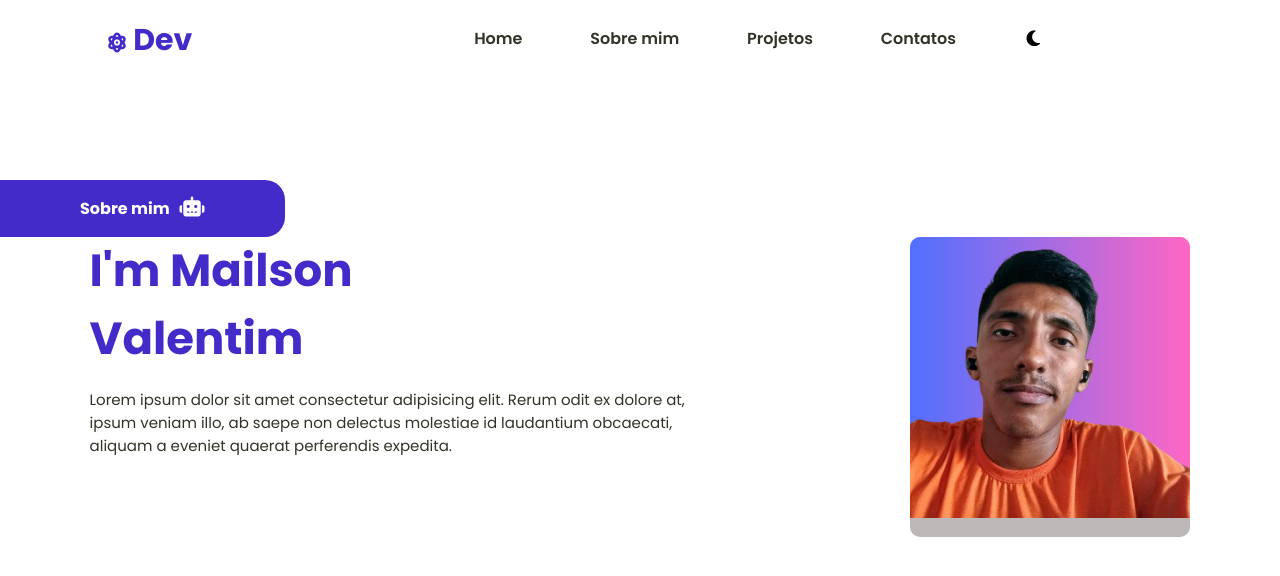
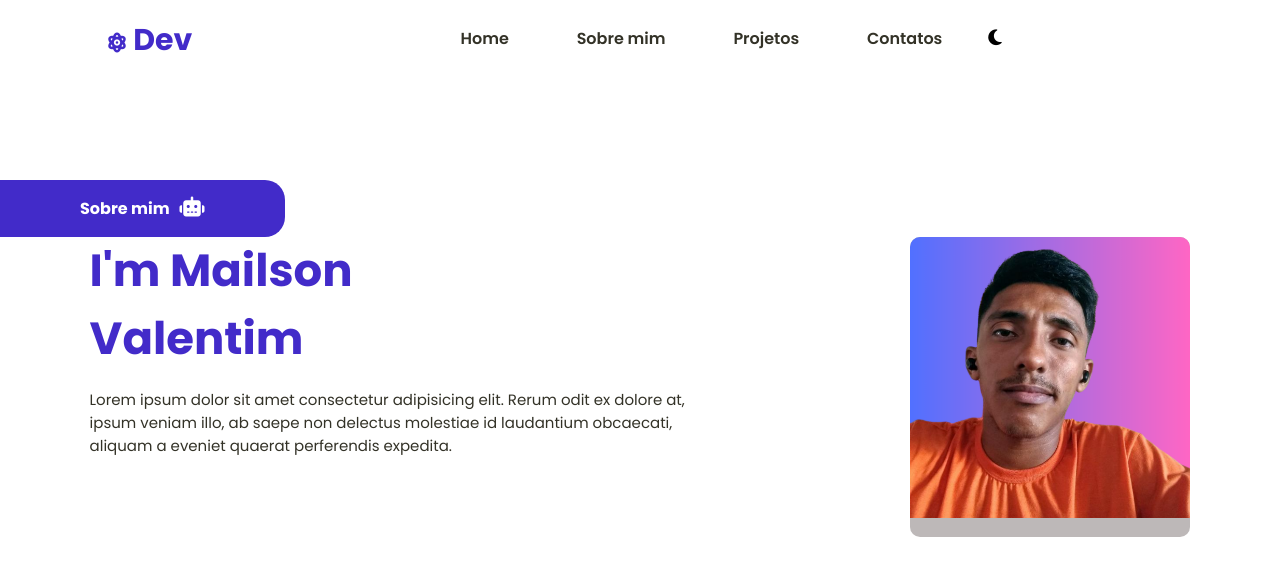
Before and after one commit to mailsonn/portif-lio, a plain HTML site: page index.html in a window 1280 px wide. Drawn offline with Linux system fonts and the light colour scheme.

Commit message:
trabalhando no nav

```diff
--- a/css/styles.css
+++ b/css/styles.css
@@ -80,12 +80,7 @@ color: #1f1e19;
 
 /*botoes turn*/
 .buttons{
-    padding: 0;
-    position: fixed;
-    top: 29px;
-    right: 15rem;
-    display: flex;
-    align-items: center;
+
 }
 
 #night-icon{
--- a/index.html
+++ b/index.html
@@ -23,16 +23,14 @@
                     <li><a href="#">Projetos</a></li>
                     <li><a href="#">Contatos</a></li>
 
+                    <span class="buttons">
+                        <i class="fa-solid fa-moon" id="night-icon"></i>
+                        <i class="fa fa-sun"  id="day-icon"></i>
+                    </span>
                 </ul>
 
             </nav>
         </div>
-            <div class="buttons">
-                <i class="fa-solid fa-moon" id="night-icon"></i>
-                <i class="fa fa-sun"  id="day-icon"></i>
-            </div>
-
-
     </header>
 
         <section class="about-me">
```
